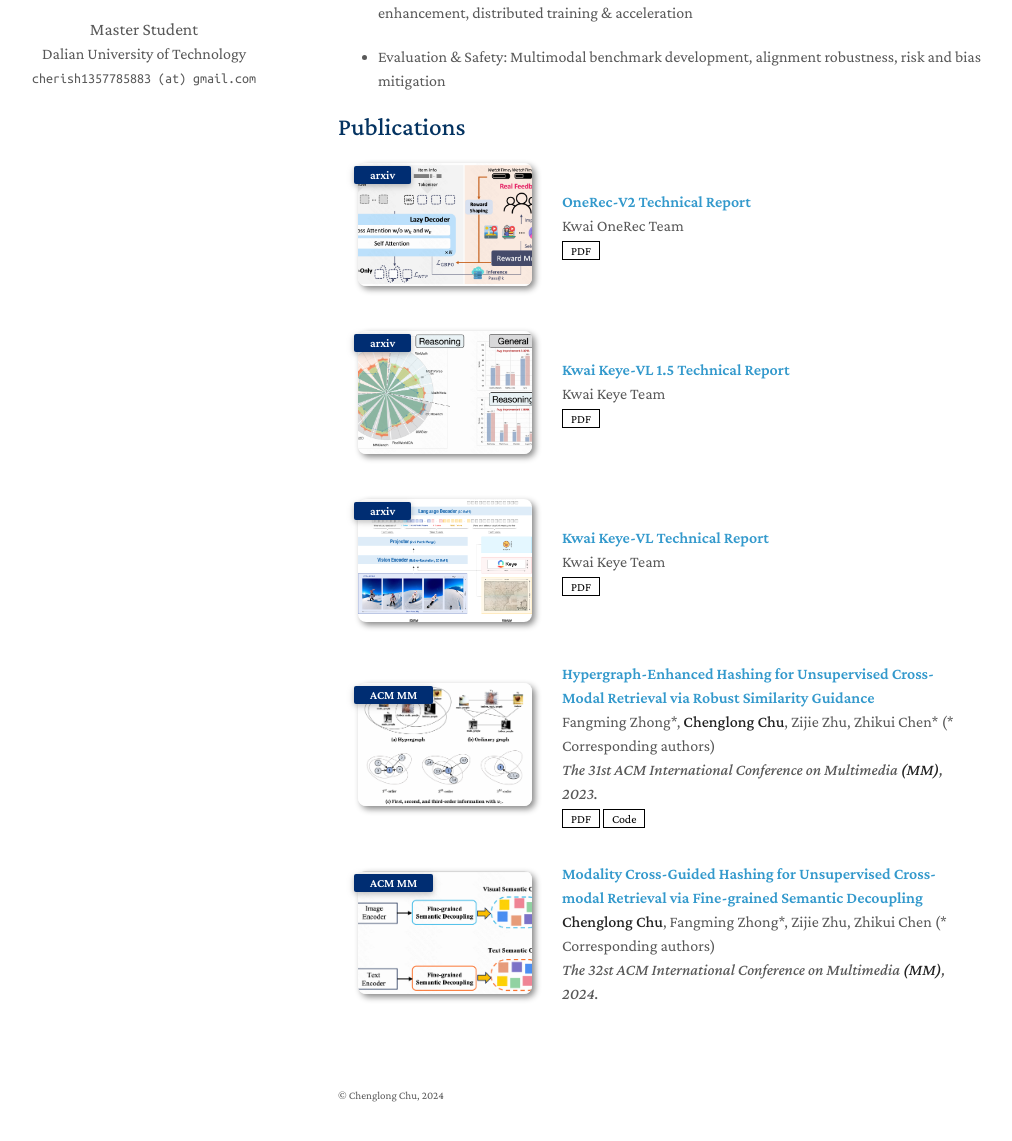
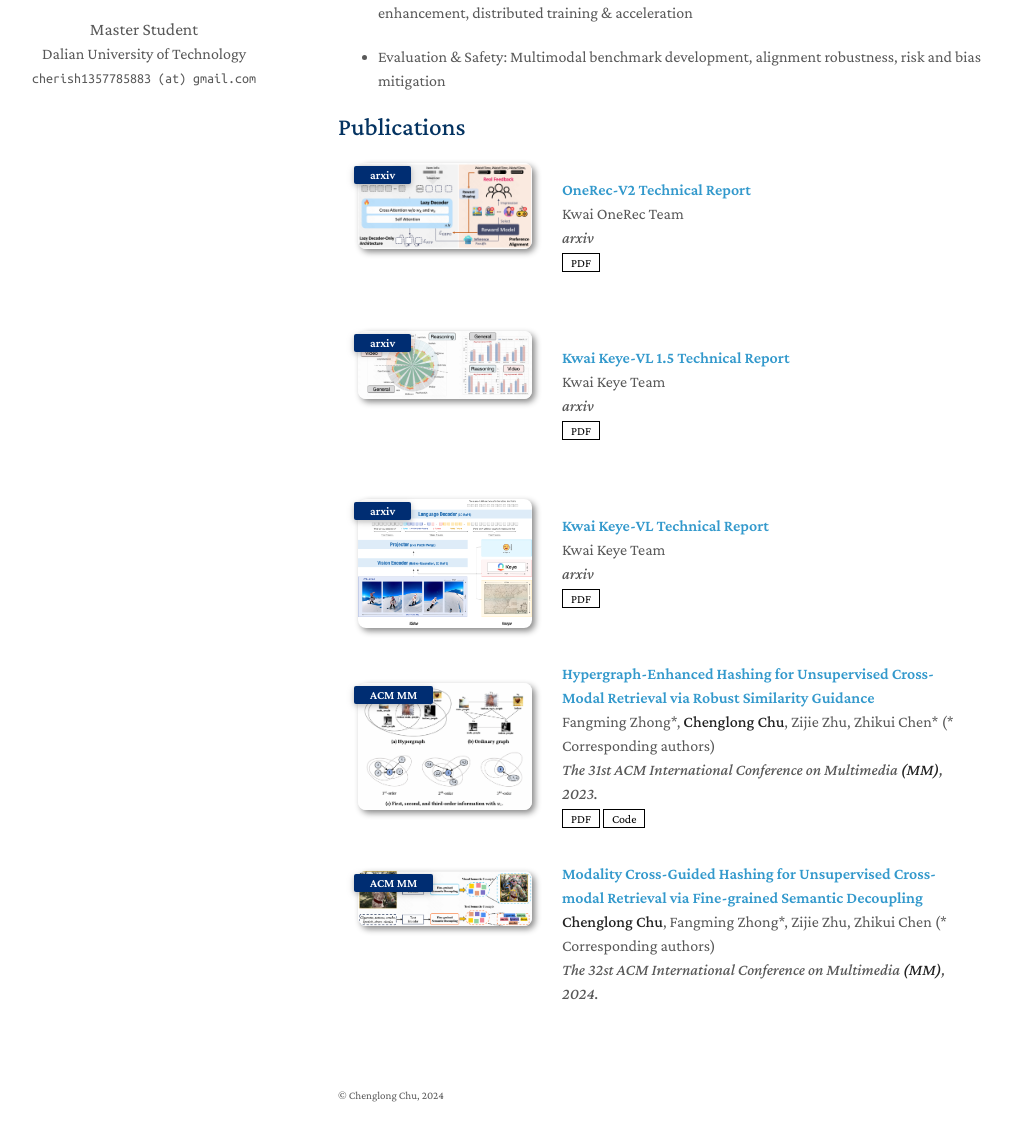
Before and after one commit to Cherishnoobs/Chenglong-Chu.github.io, a Jekyll site: the page built from index.md, in a window 1280 px wide and 1400 px high, scrolled down 366 px. Shown: the part 224-1365 px from the top of the window, without its empty margins (132-1144 px from the left). Built offline with Jekyll 4.4.1, drawn with Linux system fonts in a browser that asks for light colours; nearby versions of some CDN libraries; a style sheet for code colours, icons or effects is not loaded; our own code applies the rules of GitHub Pages for plain Markdown files.

Commit message:
update css

```diff
--- a/_config.yml
+++ b/_config.yml
@@ -10,7 +10,7 @@
 logo: /assets/img/logo.png
 favicon: ./assets/img/logo.png
 favicon_dark: ./assets/img/logo.png
-description: Chenglong Chu is a master student at INCODAT Lab, Dalian University of Technology.
+description:
 show_downloads: true
 google_analytics:
 remote_theme: yaoyao-liu/minimal-light
--- a/_data/publications.yml
+++ b/_data/publications.yml
@@ -13,18 +13,21 @@
   - title: OneRec-V2 Technical Report
     authors: Kwai OneRec Team
     conference_short: arxiv
+    conference: arxiv
     pdf: https://arxiv.org/abs/2508.20900
     image: ./assets/img/onerec_v2.png
 
   - title: Kwai Keye-VL 1.5 Technical Report
     authors: Kwai Keye Team
     conference_short: arxiv
+    conference: arxiv
     pdf: https://arxiv.org/abs/2509.01563
     image: ./assets/img/keye1_5.png
 
   - title: Kwai Keye-VL Technical Report
     authors: Kwai Keye Team
     conference_short: arxiv
+    conference: arxiv
     pdf: https://arxiv.org/abs/2507.01949
     image: ./assets/img/keye_preview.png
 
--- a/_includes/publications.md
+++ b/_includes/publications.md
@@ -9,7 +9,7 @@
 <div class="pub-row">
   <div class="col-sm-3 abbr" style="position: relative;padding-right: 15px;padding-left: 15px;">
     {% if link.image %}
-    <img src="{{ link.image }}" class="teaser img-fluid z-depth-1" style="width=100;height=40%">
+    <img src="{{ link.image }}" class="teaser img-fluid z-depth-1" alt="teaser">
     {% endif %}
     {% if link.conference_short %}
     <abbr class="badge">{{ link.conference_short }}</abbr>
--- a/assets/css/publications-no-dark-mode.css
+++ b/assets/css/publications-no-dark-mode.css
@@ -72,4 +72,4 @@
 
 .publications ol.bibliography li div.abstract.hidden.open { border-color: var(--global-text-color); }
 
-.publications ol.bibliography li .teaser { border-radius: 8px; box-shadow: 3px 3px 6px #888; height: 123px; width: 270px; margin-top: 5px; margin-left: 5px; margin-bottom: 5px; object-fit: cover; }
+.publications ol.bibliography li .teaser { border-radius: 8px; box-shadow: 3px 3px 6px #888; height: auto; width: 270px; max-height: 160px; margin-top: 5px; margin-left: 5px; margin-bottom: 5px; object-fit: contain; background: transparent; }
--- a/assets/css/publications.css
+++ b/assets/css/publications.css
@@ -79,4 +79,4 @@
 
 .publications ol.bibliography li div.abstract.hidden.open { border-color: var(--global-text-color); }
 
-.publications ol.bibliography li .teaser { border-radius: 8px; box-shadow: 3px 3px 6px #888; height: 123px; width: 270px; margin-top: 5px; margin-left: 5px; margin-bottom: 5px; object-fit: cover; }
+.publications ol.bibliography li .teaser { border-radius: 8px; box-shadow: 3px 3px 6px #888; height: auto; width: 270px; max-height: 160px; margin-top: 5px; margin-left: 5px; margin-bottom: 5px; object-fit: contain; background: transparent; }
```
